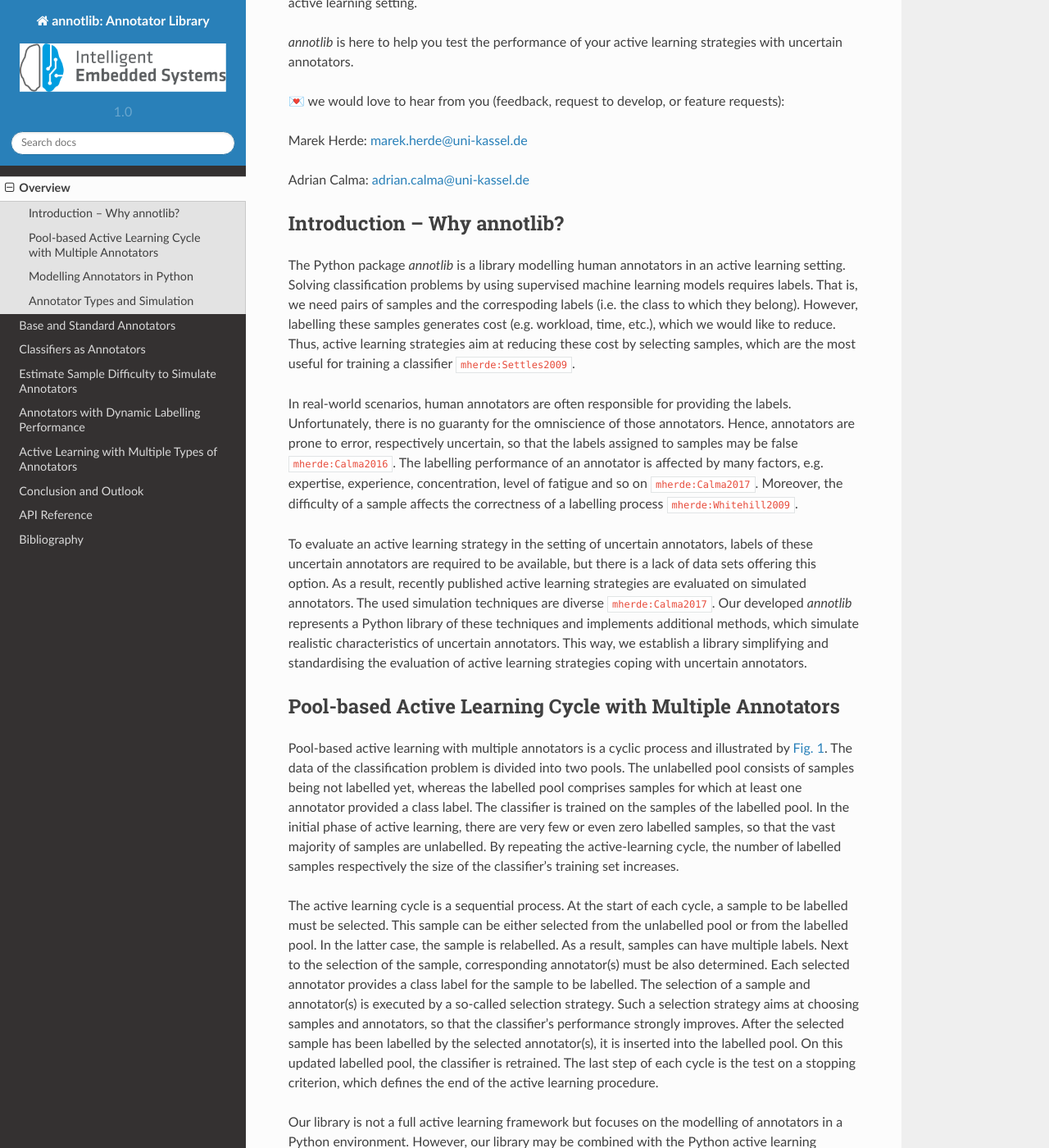
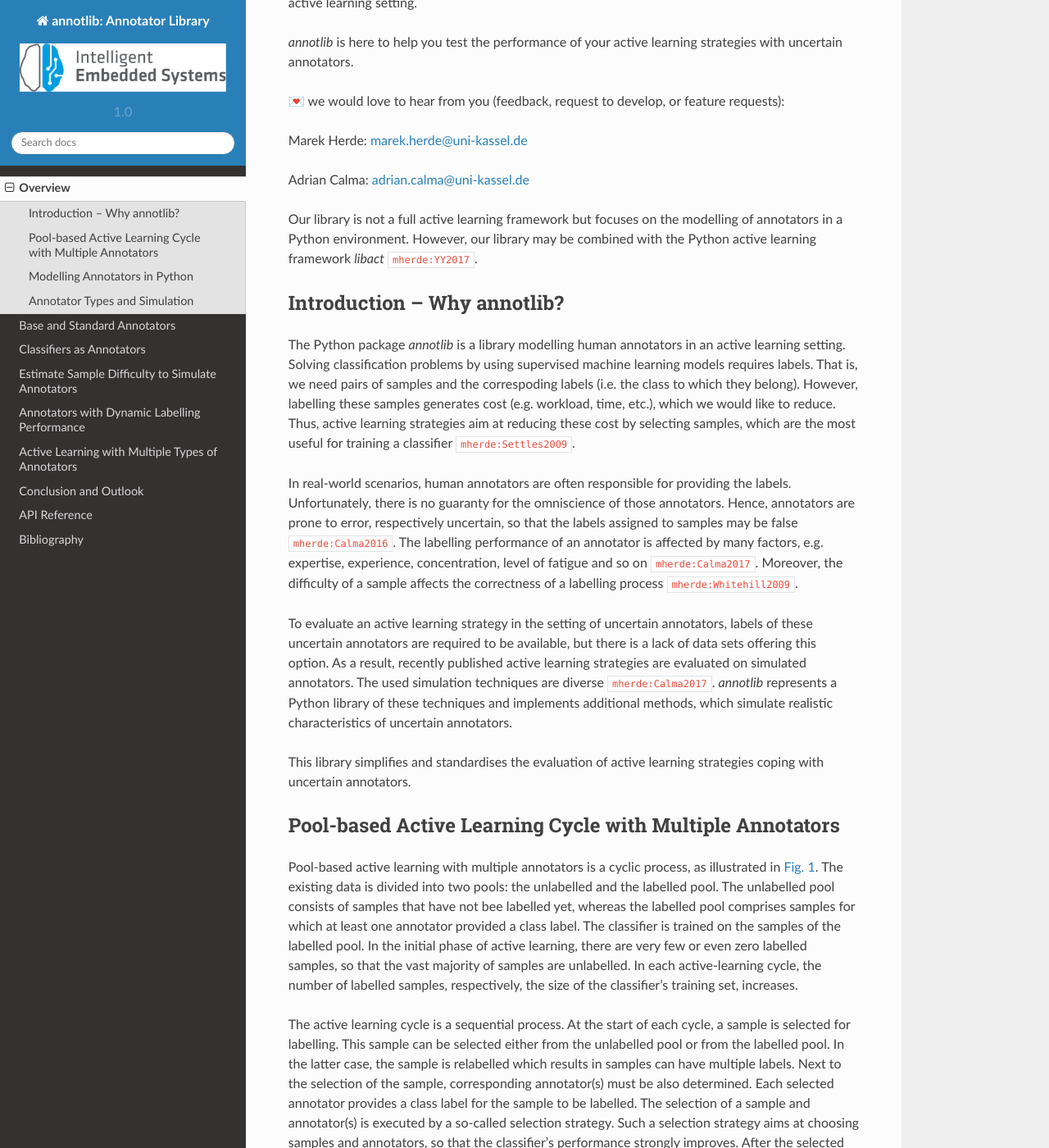
Before and after one commit to scikit-activeml/annotlib, a Sphinx documentation site: the page built from docs/overview.rst, in a window 1280 px wide and 1400 px high, scrolled down 192 px. Shown: the whole window at 82% size. Built offline with Sphinx 7.4.7 and the Read the Docs theme 2.0.0, drawn with Linux system fonts in a browser that asks for light colours; pages that are not in the unit, such as notebooks, are missing from menus; cross-references to code outside the pages are shown as plain code; some of the changed text lies outside the part shown.

Commit message:
Move reference to libact at the begining and update wording.

```diff
--- a/docs/overview.rst
+++ b/docs/overview.rst
@@ -12,6 +12,10 @@ So are the annotators in a real world active learning setting.
 Marek Herde: marek.herde@uni-kassel.de
 
 Adrian Calma: adrian.calma@uni-kassel.de
+
+Our library is not a full active learning framework but focuses on the modelling of annotators in a
+Python environment.
+However, our library may be combined with the Python active learning framework *libact* :cite:`mherde:YY2017`.
 
 Introduction -- Why annotlib?
 -----------------------------
@@ -34,28 +38,28 @@ To evaluate an active learning strategy in the setting of uncertain annotators,
 annotators are required to be available, but there is a lack of data sets offering this option.
 As a result, recently published active learning strategies are evaluated on simulated annotators.
 The used simulation techniques are diverse :cite:`mherde:Calma2017`.
-Our developed *annotlib* represents a Python library of these techniques and implements additional methods,
+*annotlib* represents a Python library of these techniques and implements additional methods,
 which simulate realistic characteristics of uncertain annotators.
-This way, we establish a library simplifying and standardising the evaluation of active learning strategies coping
+
+This library simplifies and standardises the evaluation of active learning strategies coping
 with uncertain annotators.
 
 Pool-based Active Learning Cycle with Multiple Annotators
 ---------------------------------------------------------
-Pool-based active learning with multiple annotators is a cyclic process and illustrated by :numref:`al-cycle`.
-The data of the classification problem is divided into two pools.
-The unlabelled pool consists of samples being not labelled yet, whereas the labelled pool comprises samples for which at
+Pool-based active learning with multiple annotators is a cyclic process, as illustrated in :numref:`al-cycle`.
+The existing data is divided into two pools: the unlabelled and the labelled pool.
+The unlabelled pool consists of samples that have not bee labelled yet, whereas the labelled pool comprises samples for which at
 least one annotator provided a class label.
 The classifier is trained on the samples of the labelled pool.
 In the initial phase of active learning, there are very few or even zero labelled samples,
 so that the vast majority of samples are unlabelled.
-By repeating the active-learning cycle, the number of labelled samples respectively the size of the classifier's
-training set increases.
+In each active-learning cycle, the number of labelled samples, respectively, the size of the classifier's
+training set, increases.
 
 The active learning cycle is a sequential process.
-At the start of each cycle, a sample to be labelled must be selected.
-This sample can be either selected from the unlabelled pool or from the labelled pool.
-In the latter case, the sample is relabelled.
-As a result, samples can have multiple labels.
+At the start of each cycle, a sample is selected for labelling.
+This sample can be selected either from the unlabelled pool or from the labelled pool.
+In the latter case, the sample is relabelled which results in samples can have multiple labels.
 Next to the selection of the sample, corresponding annotator(s) must be also determined.
 Each selected annotator provides a class label for the sample to be labelled.
 The selection of a sample and annotator(s) is executed by a so-called selection strategy.
@@ -63,11 +67,7 @@ Such a selection strategy aims at choosing samples and annotators, so that the c
 improves.
 After the selected sample has been labelled by the selected annotator(s), it is inserted into the labelled pool.
 On this updated labelled pool, the classifier is retrained.
-The last step of each cycle is the test on a stopping criterion, which defines the end of the active learning procedure.
-
-Our library is not a full active learning framework but focuses on the modelling of annotators in a
-Python environment.
-However, our library may be combined with the Python active learning framework *libact* :cite:`mherde:YY2017`.
+The last step of each cycle is the test of a stopping criterion, which defines the end of the active learning procedure.
 
 .. _al-cycle:
 
```
